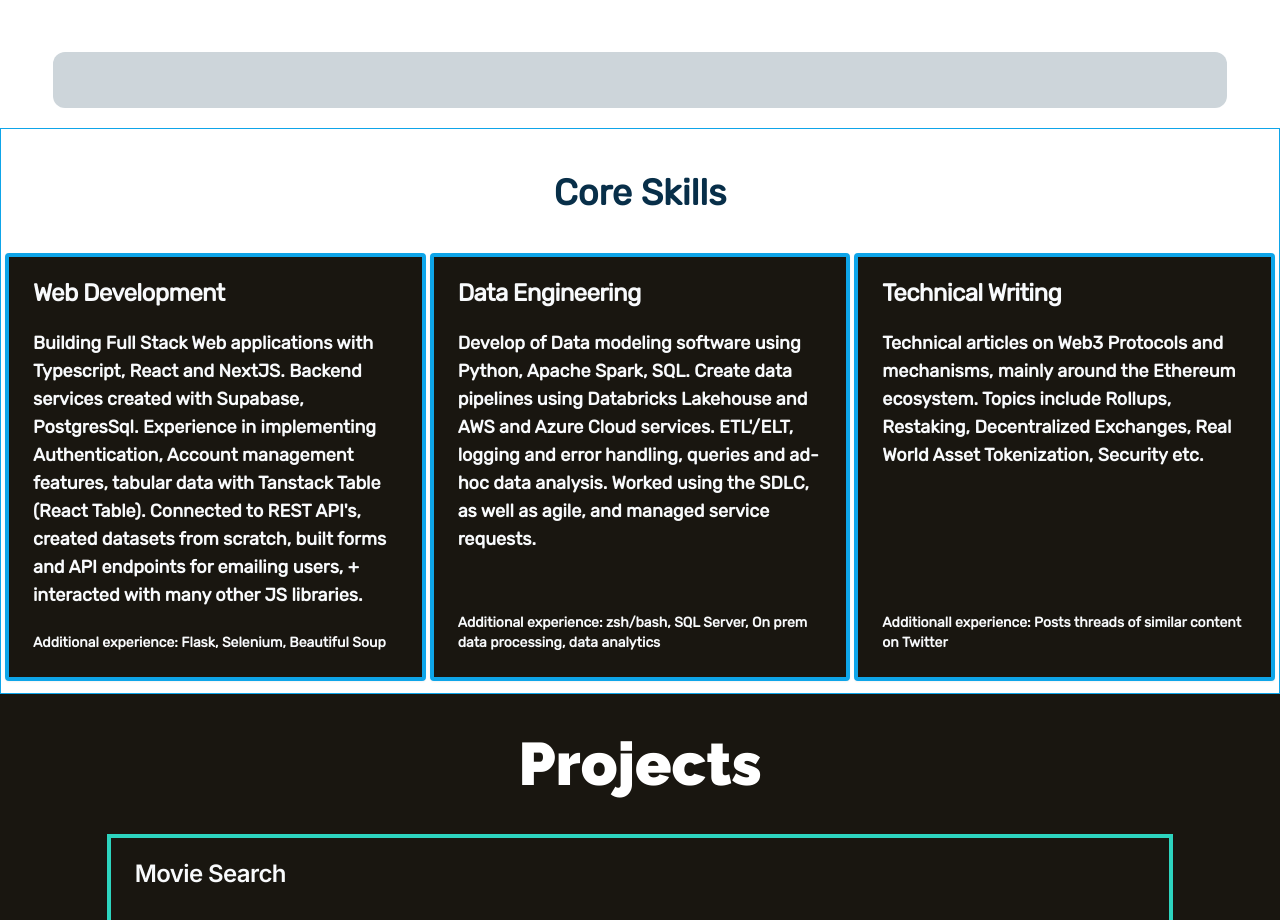
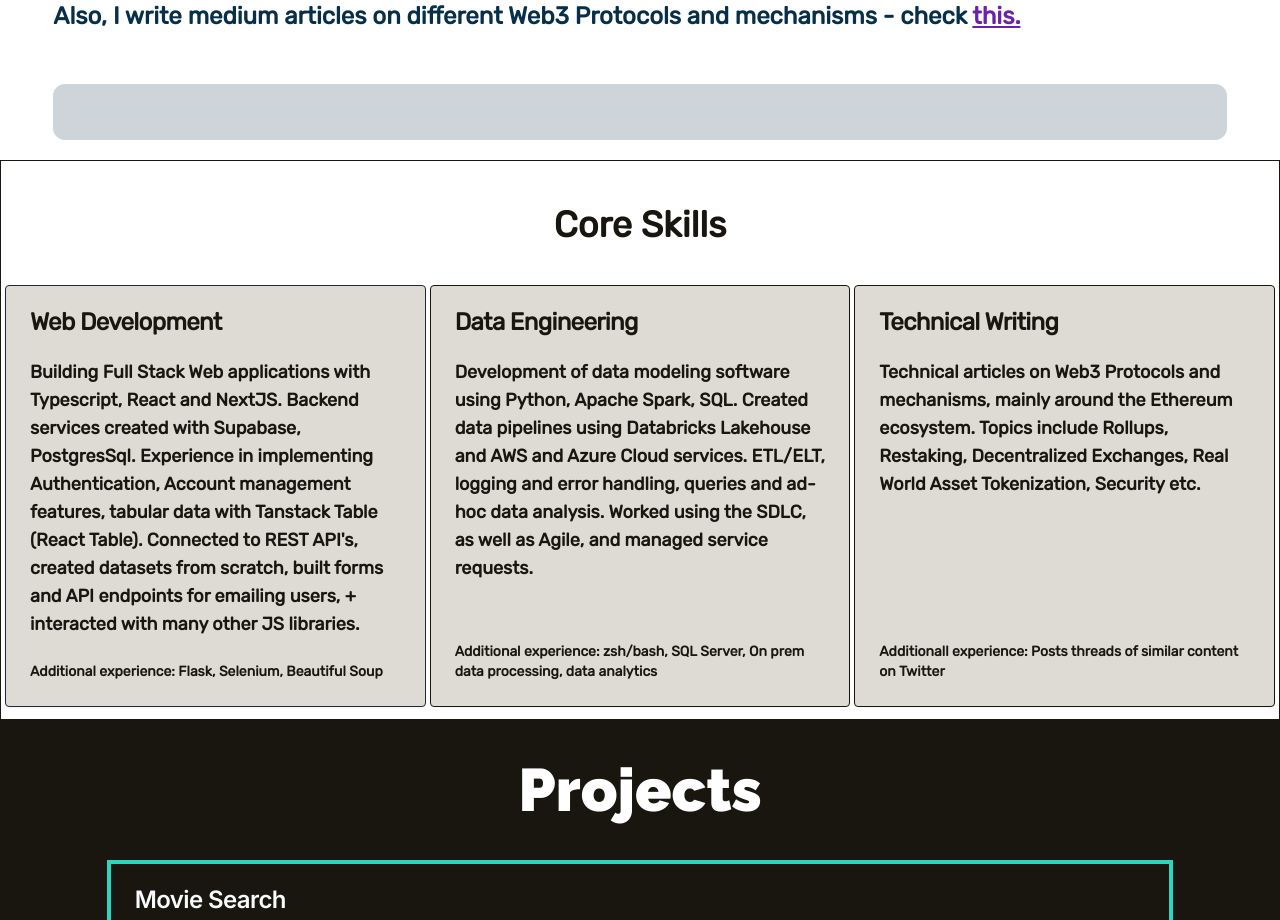
Before and after one commit to jamoowen/Portfolio-v2, a Next.js app: page / in a window 1280 px wide. Shown: the part 1320-2240 px from the top of the page. Built offline with nearby package versions, Linux system fonts and the light colour scheme; no server answers.

Commit message:
changed colors

```diff
--- a/src/components/about/about.tsx
+++ b/src/components/about/about.tsx
@@ -27,7 +27,7 @@ const About = () => {
 
                 <div className='flex flex-col w-full h-full gap-5 '>
                     <div className="w-11/12 mx-auto">
-                        <p>{`I'm a Full Stack Developer and Entrepreneur, passionate about decentralization and all things Web3`}</p>
+                        <p>{`I'm a Full Stack Developer and Entrepreneur, passionate about decentralization and all things Web3.`}</p><br/>
                         <p>{`I love creating cool web apps, working with data, reading about the latest developments in Web3, and being involved with almost anything related to technology.`}</p>
                         <br></br>
                         <p>{`Also, I write medium articles on different Web3 Protocols and mechanisms - check `}<Link className="text-purple-800 underline" href="https://medium.com/@jamesowen.dev">this.</Link></p>
@@ -45,13 +45,13 @@ const About = () => {
 
                     </div>
 
-                    <div className="flex flex-col items-center justify-center py-1 border bg-opacity-10 border-sky-500">
-                        <h2 className="py-10 text-4xl">Core Skills</h2>
+                    <div className="flex flex-col items-center justify-center py-1 border bg-opacity-10 border-background">
+                        <h2 className="py-10 text-4xl text-background">Core Skills</h2>
                         <div className="grid grid-cols-1 gap-1 mb-2 ml-1 mr-1 lg:grid-cols-3 auto-rows">
                             <Link href="#projects">
-                                <Card className="flex flex-col group f bg-gradient-to-t h-full relative bg-background border-4 border-sky-500 justify-start rounded-[4px]">
+                                <Card className="flex flex-col group f bg-gradient-to-t h-full relative bg-windows text-background border justify-start rounded-[4px]">
                                     <CardHeader>
-                                        <CardTitle className="group-hover:border-b-2 group-hover:border-white">Web Development</CardTitle>
+                                        <CardTitle className="group-hover:border-b-2 group-hover:border-background">Web Development</CardTitle>
                                     </CardHeader>
                                     <CardContent className="flex-grow text-sm sm:text-lg">
 
@@ -65,13 +65,13 @@ const About = () => {
                                 </Card>
                             </Link>
                             <Link href="#projects">
-                                <Card className="flex flex-col group h-full relative bg-background border-4 border-sky-500 justify-start  rounded-[4px]">
+                                <Card className="flex flex-col group h-full relative bg-windows text-background border border-background justify-start  rounded-[4px]">
                                     <CardHeader>
-                                        <CardTitle className="group-hover:border-b-2 group-hover:border-white">Data Engineering</CardTitle>
+                                        <CardTitle className="group-hover:border-b-2 group-hover:border-background">Data Engineering</CardTitle>
                                     </CardHeader>
                                     <CardContent className="flex-grow text-sm sm:text-lg">
-                                        Develop of Data modeling software using Python, Apache Spark, SQL. Create data pipelines using Databricks Lakehouse and AWS and Azure Cloud services. ETL&apos;/ELT, logging and error handling,
-                                        queries and ad-hoc data analysis. Worked using the SDLC, as well as agile, and managed service requests.
+                                        Development of data modeling software using Python, Apache Spark, SQL. Created data pipelines using Databricks Lakehouse and AWS and Azure Cloud services. ETL/ELT, logging and error handling,
+                                        queries and ad-hoc data analysis. Worked using the SDLC, as well as Agile, and managed service requests.
                                     </CardContent>
                                     <CardFooter className="text-xs sm:text-sm">
                                         Additional experience: zsh/bash, SQL Server, On prem data processing, data analytics
@@ -80,9 +80,9 @@ const About = () => {
                             </Link>
 
                             <Link href="#blog">
-                                <Card className="flex flex-col group  h-full relative bg-background border-4 border-sky-500 justify-start  rounded-[4px]">
+                                <Card className="flex flex-col group  h-full relative bg-windows text-background border border-background justify-start  rounded-[4px]">
                                     <CardHeader>
-                                        <CardTitle className="group-hover:border-b-2 group-hover:border-white">Technical Writing</CardTitle>
+                                        <CardTitle className="group-hover:border-b-2 group-hover:border-background">Technical Writing</CardTitle>
                                     </CardHeader>
                                     <CardContent className="flex-grow text-sm sm:text-lg">
                                          Technical articles on Web3 Protocols and mechanisms, mainly around the Ethereum ecosystem. Topics include Rollups, Restaking, Decentralized Exchanges, Real World Asset Tokenization, Security etc.
```
